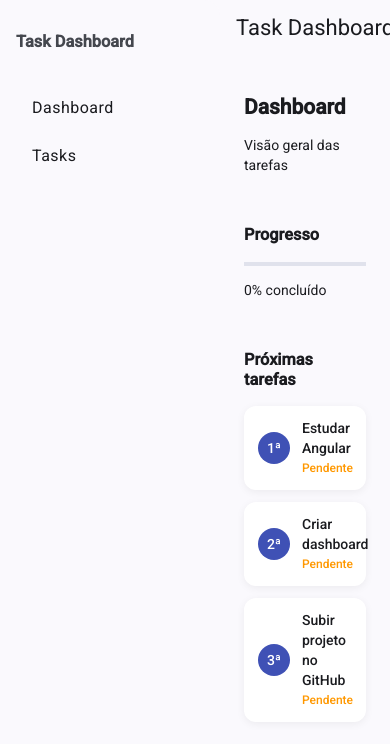
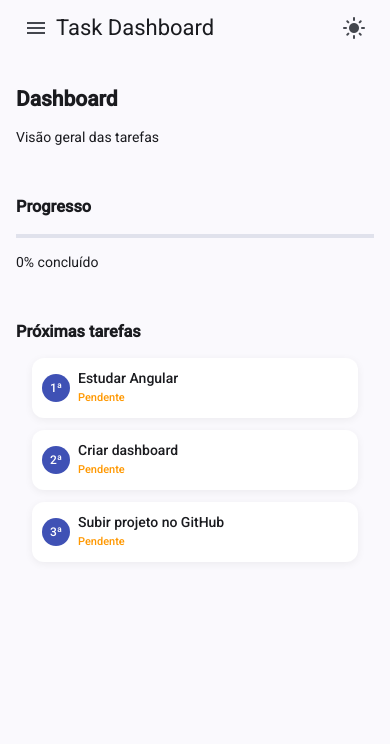
Before and after one commit to Thiagogmr1/Angular-task-dashboard, an Angular app: page /dashboard in a window 390 px wide. Shown: the top 744 px of the page. Built offline with nearby package versions, Linux system fonts and the light colour scheme.

Commit message:
refactory: reponsividade ajustada

```diff
--- a/src/app/pages/dashboard/dashboard.scss
+++ b/src/app/pages/dashboard/dashboard.scss
@@ -2,6 +2,8 @@
     display: flex;
     flex-direction: column;
     gap: 12px;
+    padding: 0 16px;
+    /* evita colar na borda no mobile */
 }
 
 .task-card {
@@ -18,9 +20,12 @@
 
 }
 
-.task-card:hover {
-    transform: translateY(-2px);
-    box-shadow: 0 6px 16px rgba(0, 0, 0, 0.08);
+/* REMOVE hover no mobile (melhora UX) */
+@media (hover: hover) {
+    .task-card:hover {
+        transform: translateY(-2px);
+        box-shadow: 0 6px 16px rgba(0, 0, 0, 0.08);
+    }
 }
 
 .task-rank {
@@ -36,16 +41,26 @@
     color: #fff;
     font-weight: 500;
     font-size: 14px;
+
+    flex-shrink: 0;
+    /* evita esmagar no mobile */
 }
 
 .task-content {
     display: flex;
     flex-direction: column;
+    min-width: 0;
+    /* ESSENCIAL pra evitar overflow */
 }
 
 .task-title {
     margin: 0;
     font-weight: 500;
+
+    /* evita texto quebrando layout */
+    white-space: nowrap;
+    overflow: hidden;
+    text-overflow: ellipsis;
 }
 
 .task-status {
@@ -54,7 +69,37 @@
     color: #ff9800;
 }
 
+/* MOBILE */
+@media (max-width: 480px) {
+    .task-card {
+        padding: 10px;
+        gap: 8px;
+    }
+
+    .task-title {
+        font-size: 14px;
+    }
+
+    .task-status {
+        font-size: 11px;
+    }
+
+    .task-rank {
+        min-width: 28px;
+        height: 28px;
+        font-size: 12px;
+    }
+}
+
 .empty-text {
     opacity: 0.7;
     font-style: italic;
+    text-align: center;
 }
+
+.dashboard-container {
+    max-width: 900px;
+    margin: 0 auto;
+    /* centraliza */
+    width: 100%;
+}
--- a/src/app/shared/layout/layout.html
+++ b/src/app/shared/layout/layout.html
@@ -1,15 +1,23 @@
 <mat-sidenav-container class="container">
-    <mat-sidenav mode="side" opened class="sidenav">
+
+    <mat-sidenav #sidenav [mode]="isMobile ? 'over' : 'side'" [opened]="!isMobile" class="sidenav">
+
         <h3 class="logo">Task Dashboard</h3>
 
         <mat-nav-list>
-            <a mat-list-item routerLink="/dashboard">Dashboard</a>
-            <a mat-list-item routerLink="/tasks">Tasks</a>
+            <a mat-list-item routerLink="/dashboard" (click)="closeIfMobile()">Dashboard</a>
+            <a mat-list-item routerLink="/tasks" (click)="closeIfMobile()">Tasks</a>
         </mat-nav-list>
     </mat-sidenav>
 
     <mat-sidenav-content>
         <mat-toolbar color="primary">
+
+            <!-- BOTÃO MENU (só no mobile) -->
+            <button mat-icon-button *ngIf="isMobile" (click)="sidenav.toggle()">
+                <mat-icon>menu</mat-icon>
+            </button>
+
             <span>Task Dashboard</span>
 
             <span class="spacer"></span>
@@ -19,10 +27,12 @@
                     {{ theme.getTheme() ? 'light_mode' : 'dark_mode' }}
                 </mat-icon>
             </button>
+
         </mat-toolbar>
 
         <main class="content">
             <router-outlet></router-outlet>
         </main>
-      </mat-sidenav-content>
-    </mat-sidenav-container>
+
+    </mat-sidenav-content>
+</mat-sidenav-container>
--- a/src/app/shared/layout/layout.scss
+++ b/src/app/shared/layout/layout.scss
@@ -1,10 +1,19 @@
 .container {
-    height: 100vh;
+    min-height: 100vh;
 }
 
+/* SIDENAV */
 .sidenav {
     width: 220px;
     padding: 16px;
+}
+
+/* MOBILE */
+@media (max-width: 768px) {
+    .sidenav {
+        width: 180px;
+        padding: 12px;
+    }
 }
 
 .logo {
@@ -14,18 +23,15 @@
 
 .content {
     padding: 24px;
+    min-width: 0;
+}
+
+@media (max-width: 768px) {
+    .content {
+        padding: 16px;
+    }
 }
 
 .spacer {
     flex: 1;
-
 }
-
-.mat-mdc-list-item {
-    border-radius: 0 !important;
-
-}
-
-.mat-mdc-list-item:hover {
-    border-radius: 0 !important;
-}
--- a/src/app/shared/layout/layout.ts
+++ b/src/app/shared/layout/layout.ts
@@ -1,29 +1,56 @@
-import { Component } from '@angular/core';
+import { Component, ViewChild } from '@angular/core';
 import { RouterOutlet, RouterLink } from '@angular/router';
-import { MatSidenavModule } from '@angular/material/sidenav';
+import { MatSidenavModule, MatSidenav } from '@angular/material/sidenav';
 import { MatToolbarModule } from '@angular/material/toolbar';
 import { MatListModule } from '@angular/material/list';
 import { MatButtonModule } from '@angular/material/button';
 import { MatIconModule } from '@angular/material/icon';
 import { ThemeService } from '../../theme/service';
+import { AfterViewInit } from '@angular/core';
+import { LayoutModule } from '@angular/cdk/layout';
+import { HostListener } from '@angular/core';
+import { CommonModule } from '@angular/common';
 
 @Component({
   selector: 'app-layout',
   imports: [
+    CommonModule,
     RouterOutlet,
     RouterLink,
     MatSidenavModule,
     MatToolbarModule,
     MatListModule,
     MatButtonModule,
-    MatIconModule
+    MatIconModule,
+    LayoutModule
   ],
   templateUrl: './layout.html',
   styleUrl: './layout.scss',
 })
-export class LayoutComponent {
+export class LayoutComponent implements AfterViewInit {
 
-  constructor(public theme: ThemeService) {}
+  @ViewChild('sidenav') sidenav!: MatSidenav;
+
+  isMobile = window.innerWidth <= 768;
+
+  constructor(public theme: ThemeService) { } // 👈 FALTAVA ISSO
+
+  @HostListener('window:resize')
+  onResize() {
+    this.isMobile = window.innerWidth <= 768;
+  }
+
+  ngAfterViewInit() {
+    if (!this.isMobile) {
+      this.sidenav.open();
+    }
+  }
+
+  closeIfMobile() {
+    if (this.isMobile) {
+      this.sidenav.close();
+    }
+  }
 
   toggleTheme() {
     this.theme.toggleTheme();
```
Also changed, not shown: 1 other file (tests, documents, lock files or other folders).
